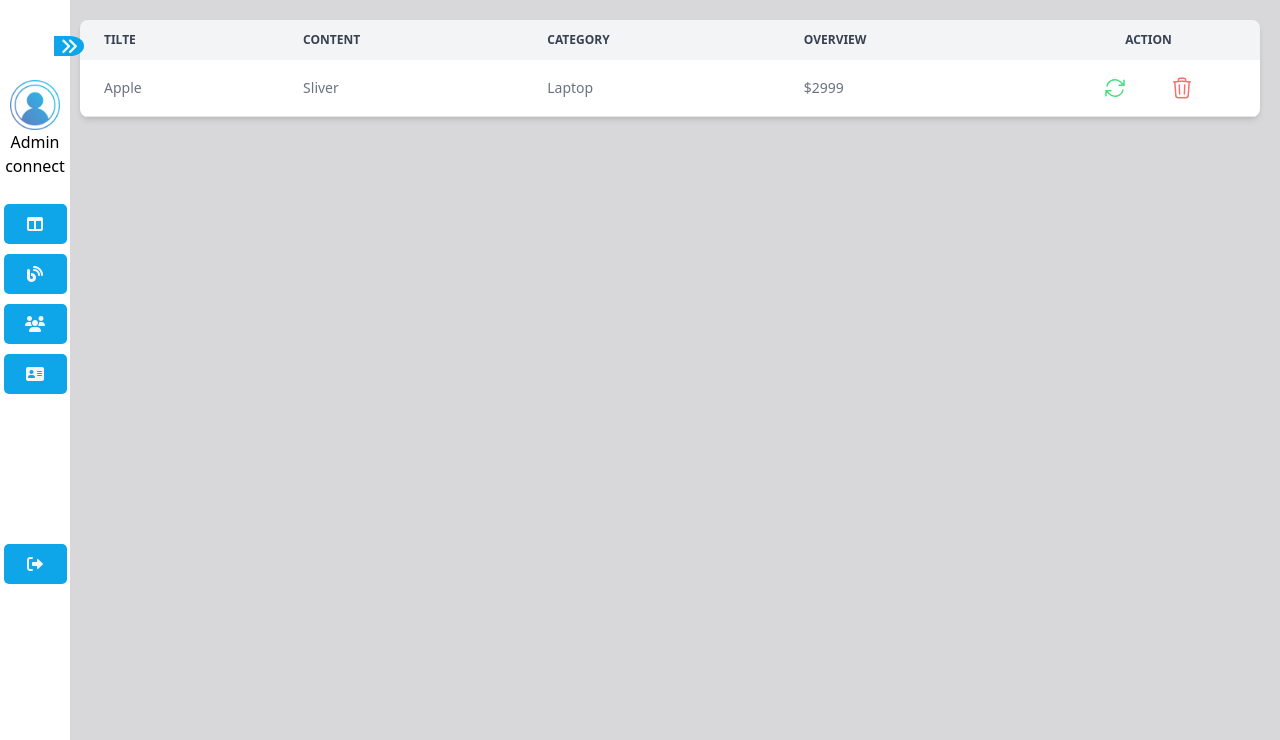
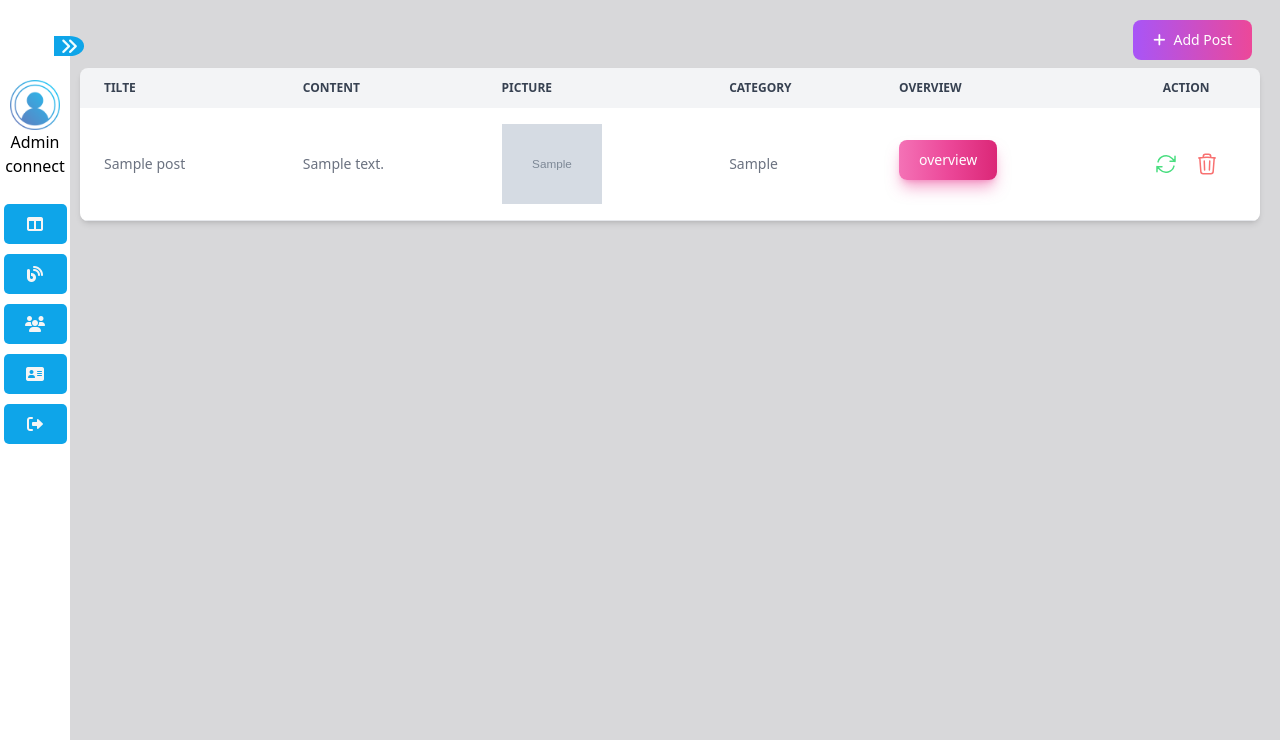
Before and after one commit to ahmedyassineelhamzaoui/PG.BlogPost, a PHP site: page /posts in a window 1280 px wide. Shown: the part 60-800 px from the top of the page. Run offline with PHP 8.4, Linux system fonts and the light colour scheme; tables that the repository leaves empty or names only in its code hold one stand-in row (values such as "Sample post"); grey boxes marked "Sample" are stand-in pictures; some libraries are stand-ins or nearby versions.

Commit message:
add function to display all posts

```diff
--- a/public/style.css
+++ b/public/style.css
@@ -61,9 +61,6 @@ body{
 .side-bar .sidebar-content .list-content1{
     margin-top: 1em;
  }
- .side-bar .sidebar-content .list-content2{
-    margin-top: 200%;
- }
 
 .side-bar .sidebar-content  li a{
     margin-top:10px;
--- a/views/includes/dashboard.php
+++ b/views/includes/dashboard.php
@@ -23,8 +23,6 @@
             <li><a href="posts"><i class="fa-solid fa-blog"></i><span  class="words">Posts</span></a></li>
             <li><a href="users"><i class="fa-solid fa-users"></i><span  class="words">Users</span></a></li>
             <li><a href="Profile"><i class="fa-solid fa-address-card"></i><span class="words">Profile</span></a></li>
-        </ul>
-        <ul class="list-content2">
             <li><a class="logout" href="logout"><i class="fa-solid fa-right-from-bracket"></i><span class="words">logout</span></a></li>
         </ul>
     </div>
--- a/views/includes/header.php
+++ b/views/includes/header.php
@@ -4,7 +4,7 @@
     <meta charset="UTF-8">
     <meta http-equiv="X-UA-Compatible" content="IE=edge">
     <meta name="viewport" content="width=device-width, initial-scale=1.0">
-    <link rel="icon" href="./public/images/la-lettre-b.png">
+    <link rel="icon" href="./public/images/letter-ga23c85214_640.png">
     <link rel="stylesheet" href="./public/style.css">
     <script src="https://cdn.tailwindcss.com"></script>
     <link rel="stylesheet" href="https://cdnjs.cloudflare.com/ajax/libs/font-awesome/6.2.1/css/all.min.css" >
--- a/views/posts.php
+++ b/views/posts.php
@@ -1,5 +1,10 @@
 <?php
 require_once('includes/dashboard.php');
+
+$post=new PostsController();
+
+$data = $post->getAllPosts();
+
 ?>
 <header class="dashboard-header">
     <nav class="nav-bar flex justify-between">
@@ -22,6 +27,9 @@ require_once('includes/dashboard.php');
     </nav>
 </header>
 <section class="my-section mt-20">
+    <div class="flex justify-end">
+    <button type="button" class="flex  items-center text-white bg-gradient-to-r from-purple-500 to-pink-500 hover:bg-gradient-to-l focus:ring-4 focus:outline-none focus:ring-purple-200 dark:focus:ring-purple-800 font-medium rounded-lg text-sm px-5 py-2.5 text-center mr-2 mb-2"><i class="fa-solid fa-plus mr-2"></i> <span>Add Post</span></button>
+    </div>
 <div class="relative overflow-x-auto shadow-md sm:rounded-lg">
     <table class="w-full text-sm text-left text-gray-500 dark:text-gray-400">
         <thead class="text-xs text-gray-700 uppercase bg-gray-100 dark:bg-gray-700 dark:text-gray-400">
@@ -30,13 +38,16 @@ require_once('includes/dashboard.php');
                     Tilte
                 </th>
                 <th scope="col" class="text-bold px-6 py-3">
-                    content
+                    Content
+                </th>
+                <th scope="col" class="text-bold px-6 py-3">
+                    Picture
                 </th>
                 <th scope="col" class="text-bold px-6 py-3">
                     Category
                 </th>
                 <th scope="col" class="text-bold px-6 py-3">
-                    overview
+                    Overview
                 </th>
                 <th scope="col" class="text-bold text-center px-6 py-3">
                     Action
@@ -44,18 +55,22 @@ require_once('includes/dashboard.php');
             </tr>
         </thead>
         <tbody>
+            <?php foreach($data as $post){?>
             <tr class="bg-white border-b dark:bg-gray-900 dark:border-gray-700">
                 <td class="px-6 py-4">
-                    Apple
+                   <?php echo $post['title']?>
                 </td>
                 <td class="px-6 py-4">
-                    Sliver
+                   <?php echo $post['content']?>
                 </td>
                 <td class="px-6 py-4">
-                    Laptop
+                   <?php echo '<img style="width:100px;height:80px" src="./public/images/'.$post['picture'].'" alt="">' ?>
                 </td>
                 <td class="px-6 py-4">
-                    $2999
+                   <?php echo $post['post_category']?>
+                </td>
+                <td class="px-6 py-4">
+                <button type="button" class="text-white bg-gradient-to-r from-pink-400 via-pink-500 to-pink-600 hover:bg-gradient-to-br focus:ring-4 focus:outline-none focus:ring-pink-300 dark:focus:ring-pink-800 shadow-lg shadow-pink-500/50 dark:shadow-lg dark:shadow-pink-80 font-medium rounded-lg text-sm px-5 py-2.5 text-center mr-2 mb-2">overview</button>
                 </td>
                 <td class="px-6 py-4 text-center">
                     <div class="flex justify-evenly">
@@ -68,7 +83,7 @@ require_once('includes/dashboard.php');
                     </div>
                 </td>
             </tr>
-
+           <?php } ?>
         </tbody>
     </table>
 </div>
```
Also changed, not shown: public/images/b .png (added), public/images/iconsite.png (added), public/images/letter-ga23c85214_640.png (added).
